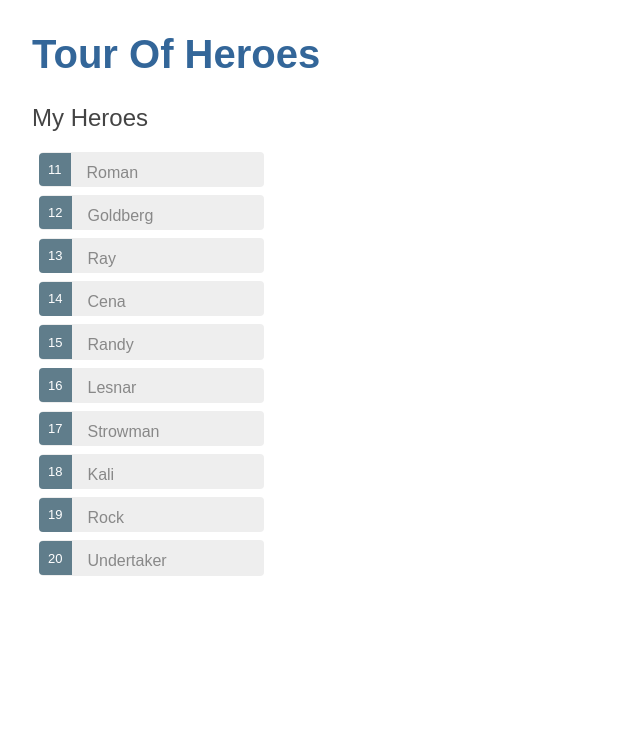
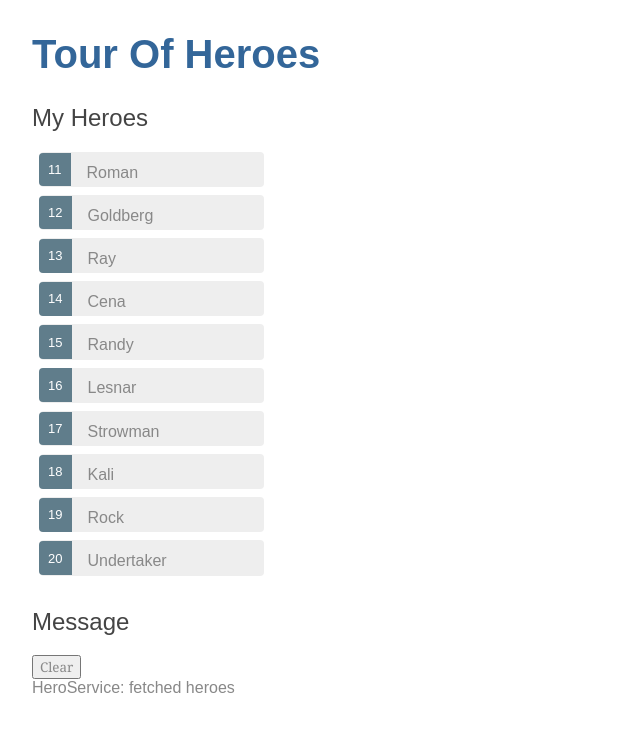
Before and after one commit to vdsperera/hero_app, an Angular app in the folder angular-tour-of-heroes/: page / in a window 1280 px wide. Shown: the top 732 px of the page, without its empty margins (0-640 px from the left). Built offline with nearby package versions, Linux system fonts and the light colour scheme.

Commit message:
created message service

```diff
--- a/angular-tour-of-heroes/src/app/app.component.html
+++ b/angular-tour-of-heroes/src/app/app.component.html
@@ -1,2 +1,3 @@
 <h1>{{title}}</h1>
 <app-heroes></app-heroes>
+<app-messages></app-messages>
--- a/angular-tour-of-heroes/src/app/app.module.ts
+++ b/angular-tour-of-heroes/src/app/app.module.ts
@@ -4,12 +4,14 @@
 import { AppComponent } from './app.component';
 import { HeroesComponent } from './heroes/heroes.component';
 import { HeroDetailComponent } from './hero-detail/hero-detail.component';
+import { MessagesComponent } from './messages/messages.component';
 
 @NgModule({
   declarations: [
     AppComponent,
     HeroesComponent,
-    HeroDetailComponent
+    HeroDetailComponent,
+    MessagesComponent
   ],
   imports: [
     BrowserModule,
--- a/angular-tour-of-heroes/src/app/hero-detail/hero-detail.component.html
+++ b/angular-tour-of-heroes/src/app/hero-detail/hero-detail.component.html
@@ -8,4 +8,5 @@
       <input [(ngModel)]="hero.name" placeholder="name">
     </label>
   </div>
+  <div></div>
 </div>
--- a/angular-tour-of-heroes/src/app/hero.service.ts
+++ b/angular-tour-of-heroes/src/app/hero.service.ts
@@ -2,15 +2,17 @@
 import { Hero } from './hero';
 import { HEROES } from './mock-heroes';
 import { Observable,of } from 'rxjs';
+import { MessageService } from './message.service';
 
 @Injectable({
   providedIn: 'root'
 })
 export class HeroService {
 
-  constructor() { }
+  constructor(private messageSerive: MessageService) { }
 
   getHeroes(): Observable<Hero[]>{
+    this.messageSerive.add('HeroService: fetched heroes');
     return of(HEROES);
   }
 }
--- a/angular-tour-of-heroes/src/app/heroes/heroes.component.ts
+++ b/angular-tour-of-heroes/src/app/heroes/heroes.component.ts
@@ -32,4 +32,5 @@
     this.heroService.getHeroes()
     .subscribe(heroes => this.heroes = heroes);
   }
+
 }
--- /dev/null
+++ b/angular-tour-of-heroes/src/app/message.service.ts
@@ -0,0 +1,18 @@
+import { Injectable } from '@angular/core';
+
+@Injectable({
+  providedIn: 'root'
+})
+export class MessageService {
+  messages: string[] = [];
+
+  constructor() { }
+
+  add(message:string){
+    this.messages.push(message);
+  }
+
+  clear(){
+    this.messages = [];
+  }
+}
--- /dev/null
+++ b/angular-tour-of-heroes/src/app/messages/messages.component.html
@@ -0,0 +1,6 @@
+<div *ngIf="messageService.messages.length">
+  <h2>Message</h2>
+  <button class= "clear" (click)= "messageService.clear()">Clear</button>
+  <div *ngFor="let messsage of messageService.messages">
+    {{messsage}}
+  </div>
--- /dev/null
+++ b/angular-tour-of-heroes/src/app/messages/messages.component.ts
@@ -0,0 +1,16 @@
+import { Component, OnInit } from '@angular/core';
+import { MessageService} from '../message.service';
+
+@Component({
+  selector: 'app-messages',
+  templateUrl: './messages.component.html',
+  styleUrls: ['./messages.component.css']
+})
+export class MessagesComponent implements OnInit {
+
+  constructor(public messageService: MessageService) { }
+
+  ngOnInit() {
+  }
+
+}
```
Also changed, not shown: angular-tour-of-heroes/src/app/messages/messages.component.css (added), 2 other files (tests, documents, lock files or other folders).
